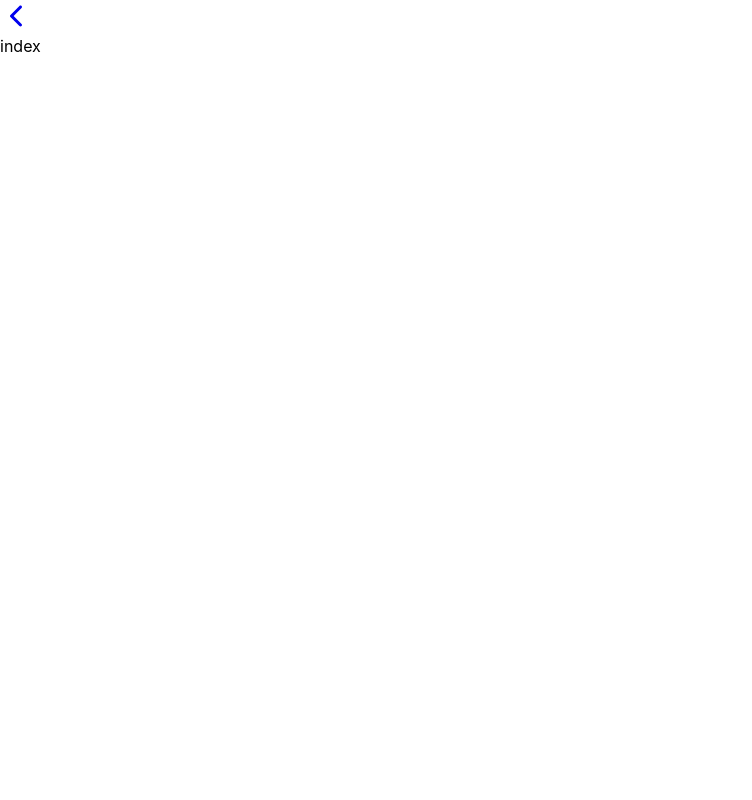
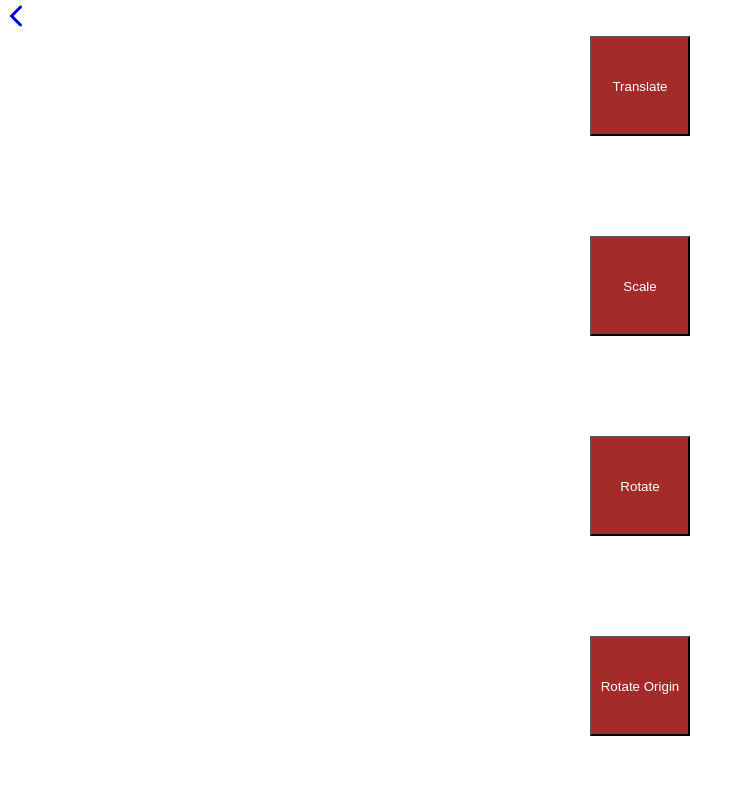
Before and after one commit to leogoulartoli/css-animation-explorer, a React (Create React App) app: page /effects/tranforms-2D in a window 1280 px wide. Shown: the top 800 px of the page, without its empty margins (0-752 px from the left). Built offline with nearby package versions, Linux system fonts and the light colour scheme.

Commit message:
Finished Transforms2D

```diff
--- a/src/components/Transforms2D/index.tsx
+++ b/src/components/Transforms2D/index.tsx
@@ -1,5 +1,14 @@
 import React from "react";
+import styles from "./style.module.css";
 
 export const Transforms2D = () => {
-  return <div>index</div>;
+  return (
+    <div id={styles.container}>
+      <button className={styles.move}>Translate</button>
+      <button className={styles.scale}>Scale</button>
+      <button className={styles.rotate}>Rotate</button>
+      <button className={styles.rotateOrigin}>Rotate Origin</button>
+      <button className={styles.skew}>Skew</button>;
+    </div>
+  );
 };
--- /dev/null
+++ b/src/components/Transforms2D/style.module.css
@@ -0,0 +1,36 @@
+.move:hover {
+    transform: translate(900px, 200px);
+}
+
+.scale:hover {
+    transform: scale(2);
+}
+
+.rotate:hover {
+    transform: rotate(360deg);
+}
+.rotateOrigin:hover {
+    transform-origin: top;
+    transform: rotate(360deg);
+}
+
+.skew:hover {
+    transform: skew(25deg, 25deg);
+}
+
+#container {
+    display: flex;
+    flex-direction: column;
+    gap: 100px;
+    align-items: center;
+    width: 100%;
+}
+
+button {
+    background-color: blue;
+    width: 100px;
+    height: 100px;
+    color: #fff;
+    transition-duration: 2s;
+    transition-property: all;
+}
```
